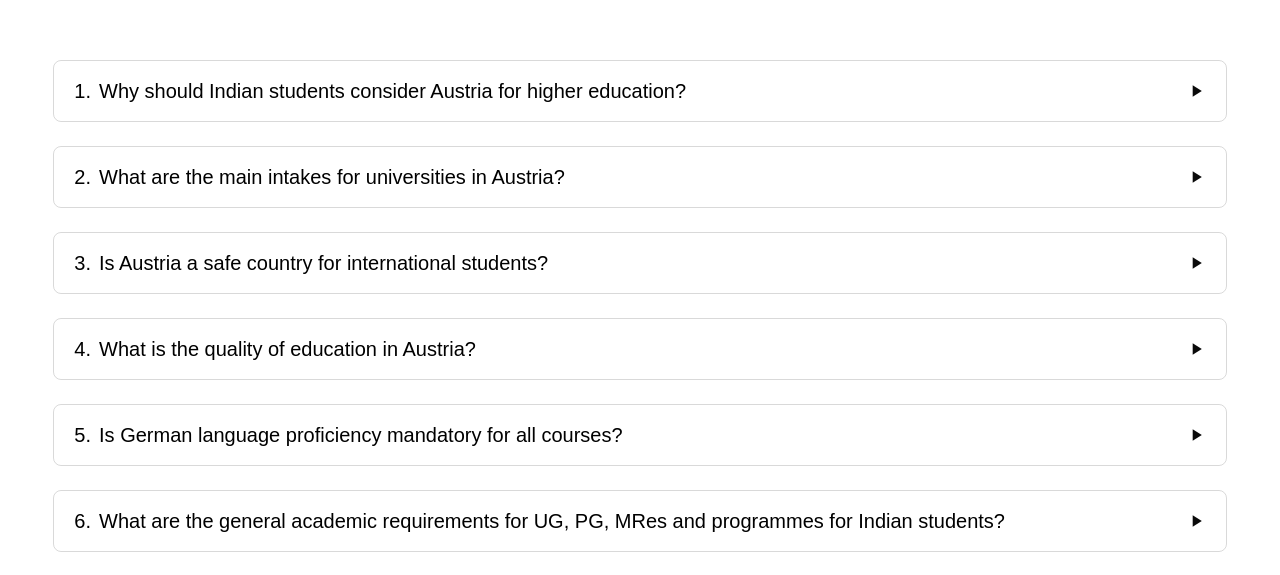
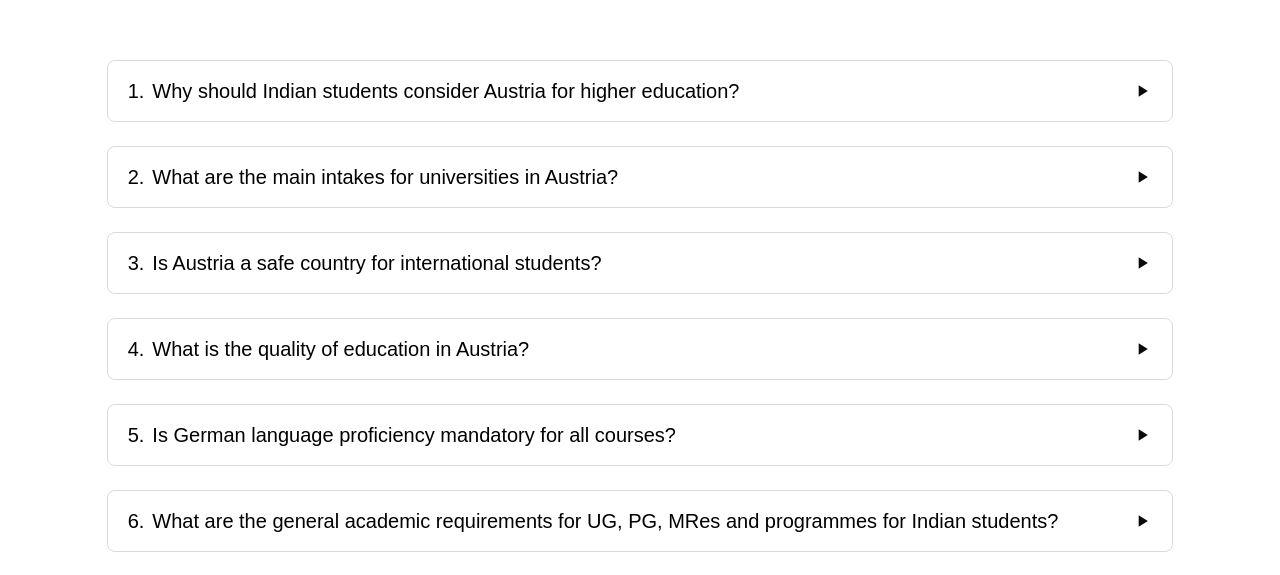
Before and after one commit to SaifuMak/rh-study-abroad, a Next.js app: page /countries/austria in a window 1280 px wide. Shown: the part 4033-4608 px from the top of the page. Built offline with nearby package versions, Linux system fonts and the light colour scheme; a web font is replaced by a local one.

Commit message:
new commit

```diff
--- a/src/app/components/country-details/FAQ.jsx
+++ b/src/app/components/country-details/FAQ.jsx
@@ -10,7 +10,7 @@ export default function FAQ({ data }) {
 
     return (
         <section className="w-full  bg-white py-12 lg:py-16 xl:py-20 2xl:py-28 ">
-            <div className=" lg:max-w-11/12 2xl:max-w-9/12 mx-auto">
+            <div className=" max-w-11/12  lg:max-w-10/12 2xl:max-w-9/12 mx-auto">
                 {/* Title */}
                 <h2 ref={titleRef} className="text-center heading font-semibold  mb-10 2xl:mb-14">
                     Frequently Asked Questions
```
